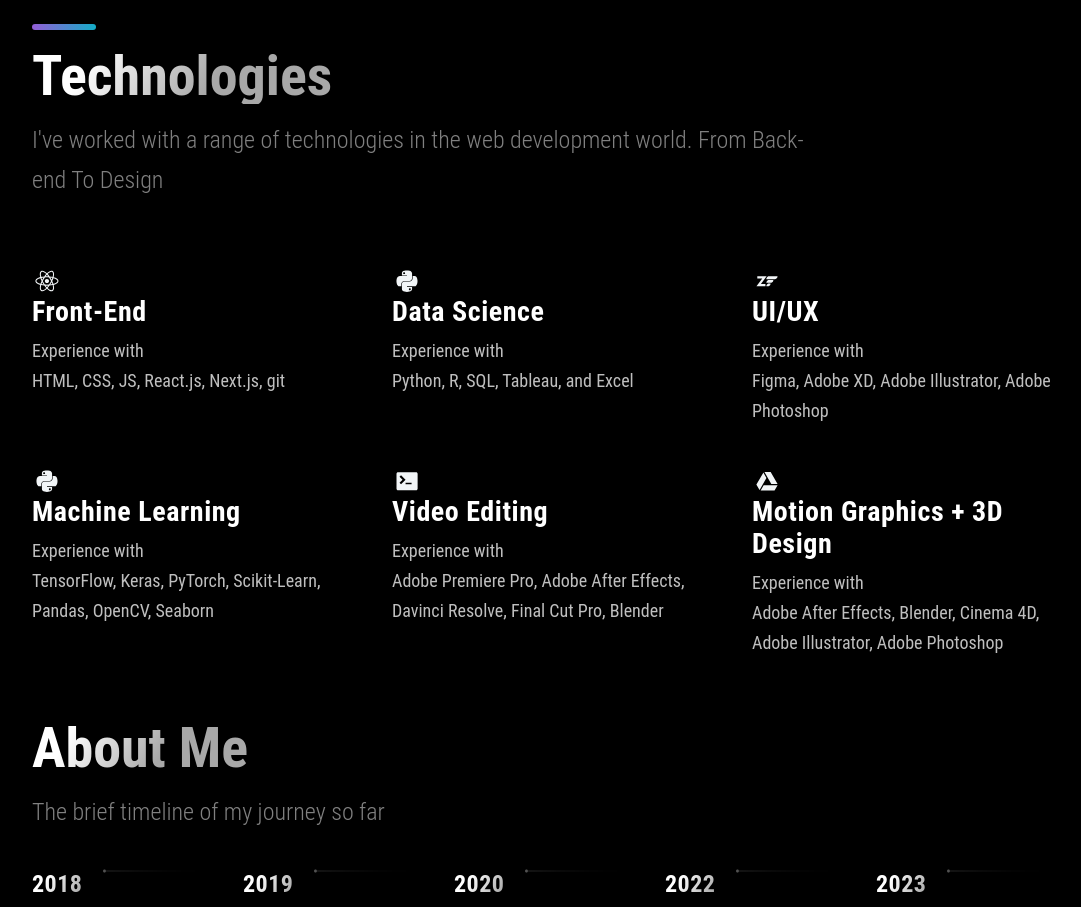
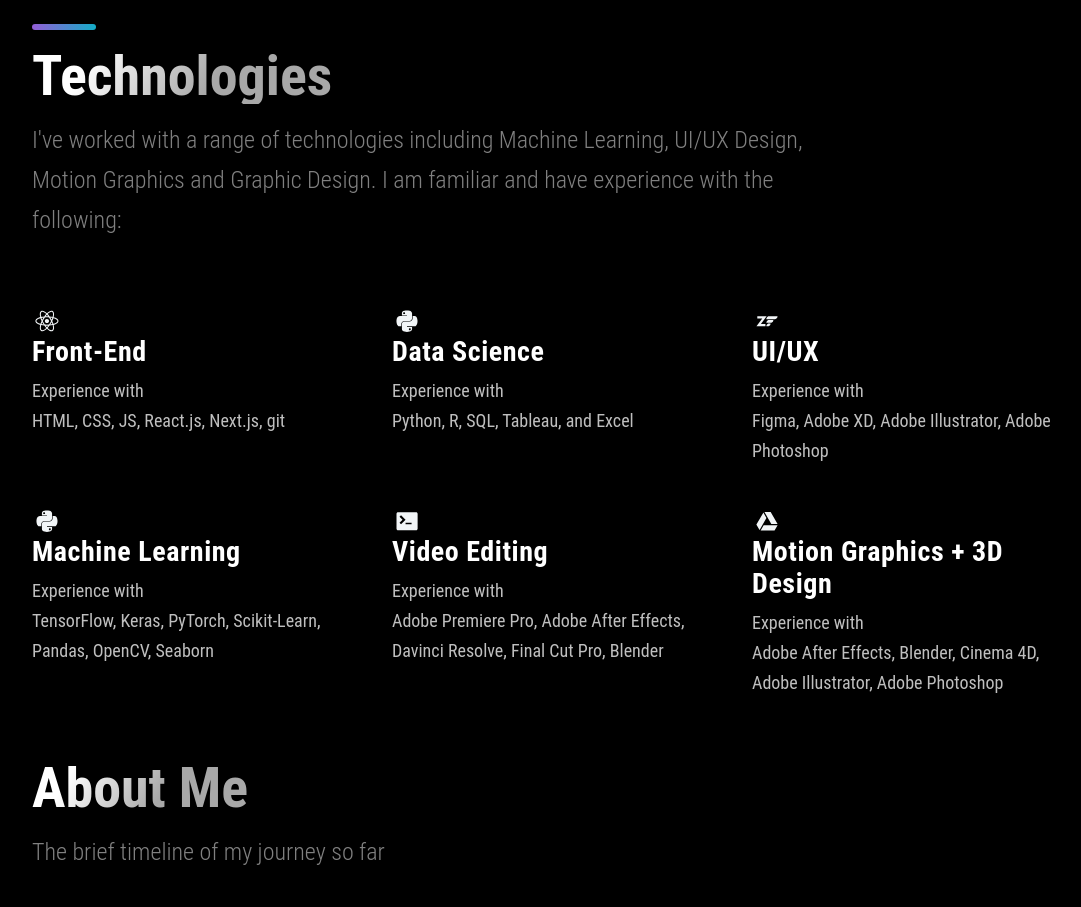
Before and after one commit to Rdnbt/ReactWeb, a Next.js app: page / in a window 1280 px wide. Shown: the part 3000-3907 px from the top of the page, without its empty margins (88-1169 px from the left). Built offline with nearby package versions, Linux system fonts and the light colour scheme; a web font is replaced by a local one.

Commit message:
Revised Technologies.js

```diff
--- a/src/components/Technologies/Technologies.js
+++ b/src/components/Technologies/Technologies.js
@@ -9,8 +9,8 @@
     <br />
     <SectionTitle>Technologies</SectionTitle>
     <SectionText>
-      I've worked with a range of technologies in the web development world.
-      From Back-end To Design
+      I've worked with a range of technologies including Machine Learning, UI/UX Design, Motion Graphics and Graphic Design.
+      I am familiar and have experience with the following:
     </SectionText>
     <List>
       <ListItem>
```
